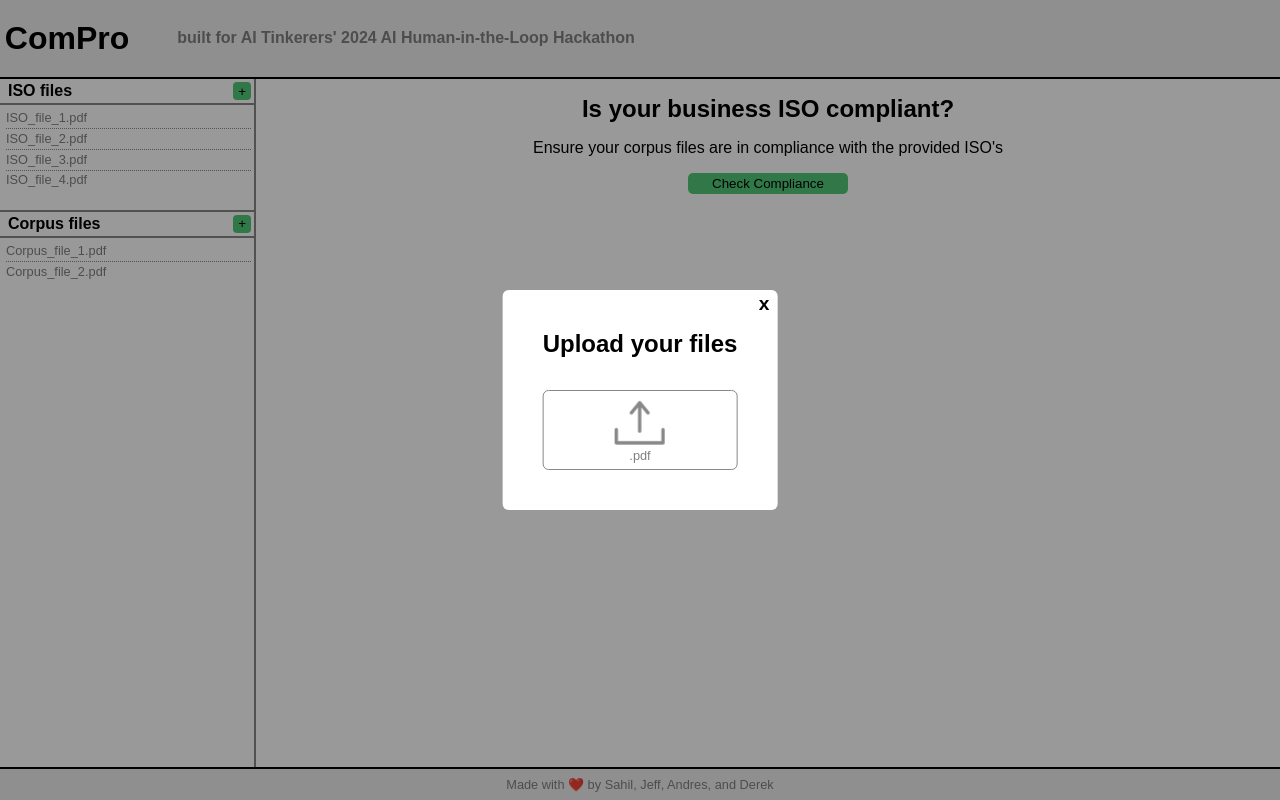
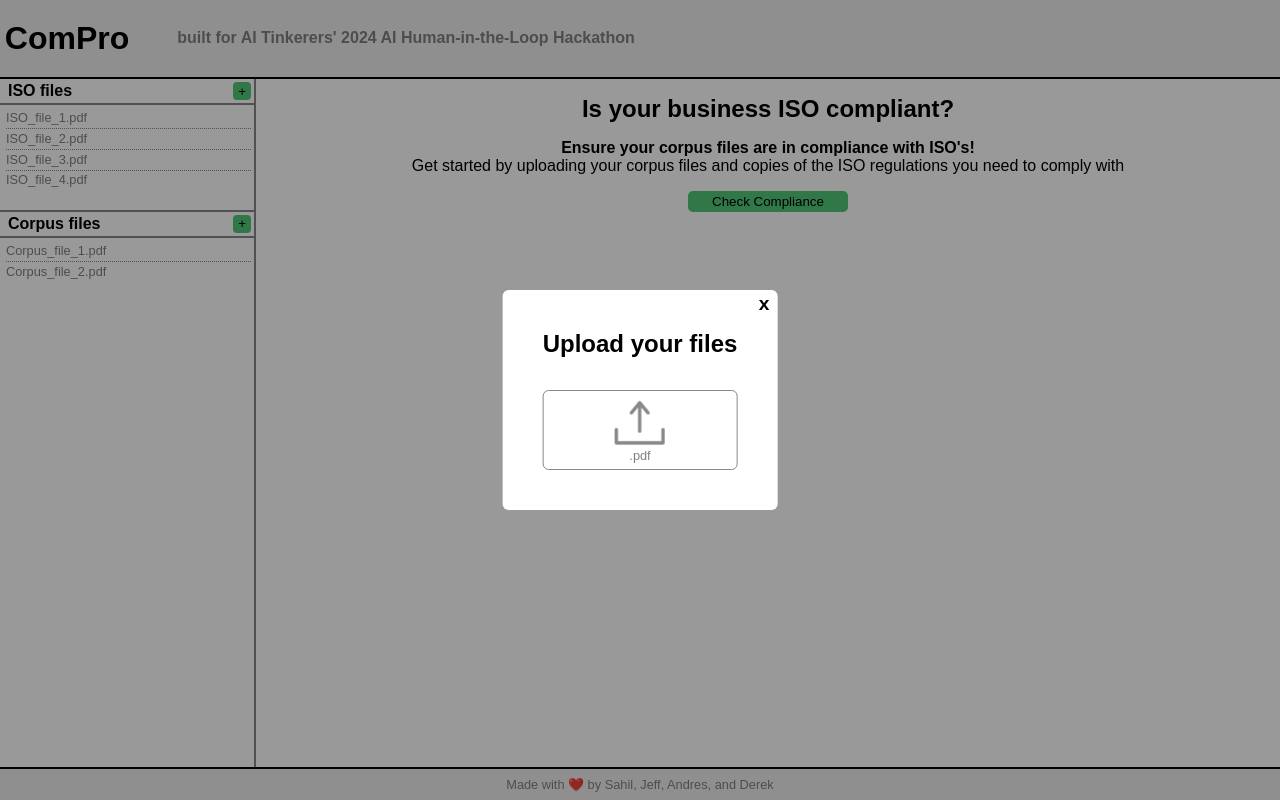
Before and after one commit to GomezDerek/ai-hitl-iso-compliance, a Next.js app in the folder my-app/: page / in a window 1280 px wide. Built offline with nearby package versions, Linux system fonts and the light colour scheme.

Commit message:
rewrote copy and added hover effects for buttons

```diff
--- a/my-app/src/app/page.css
+++ b/my-app/src/app/page.css
@@ -149,9 +149,13 @@ button {
 
 button.primary {
     background-color: var(--green);
+    transition: 0.3s ease transform;
+    -webkit-transition: 0.3s ease -webkit-transform;
 }
 
 button.primary:hover {
+    -webkit-transform: scale(1.05);
+    transform: scale(1.05);
     background-color: var(--green2);
 }
 
--- a/my-app/src/app/page.tsx
+++ b/my-app/src/app/page.tsx
@@ -55,8 +55,9 @@ export default function Home() {
 
         <section id="right-panel">
           <h2>Is your business ISO compliant?</h2>
-          <p>Ensure your corpus files are in compliance with the provided ISO's</p>
-          <button className="primary">Check Compliance</button>
+          <h4>Ensure your corpus files are in compliance with ISO's!</h4>
+          <p>Get started by uploading your corpus files and copies of the ISO regulations you need to comply with</p>
+          <button className="primary" onClick={()=>alert("Summon the AI agents")}>Check Compliance</button>
         </section>
 
       </main>
```
